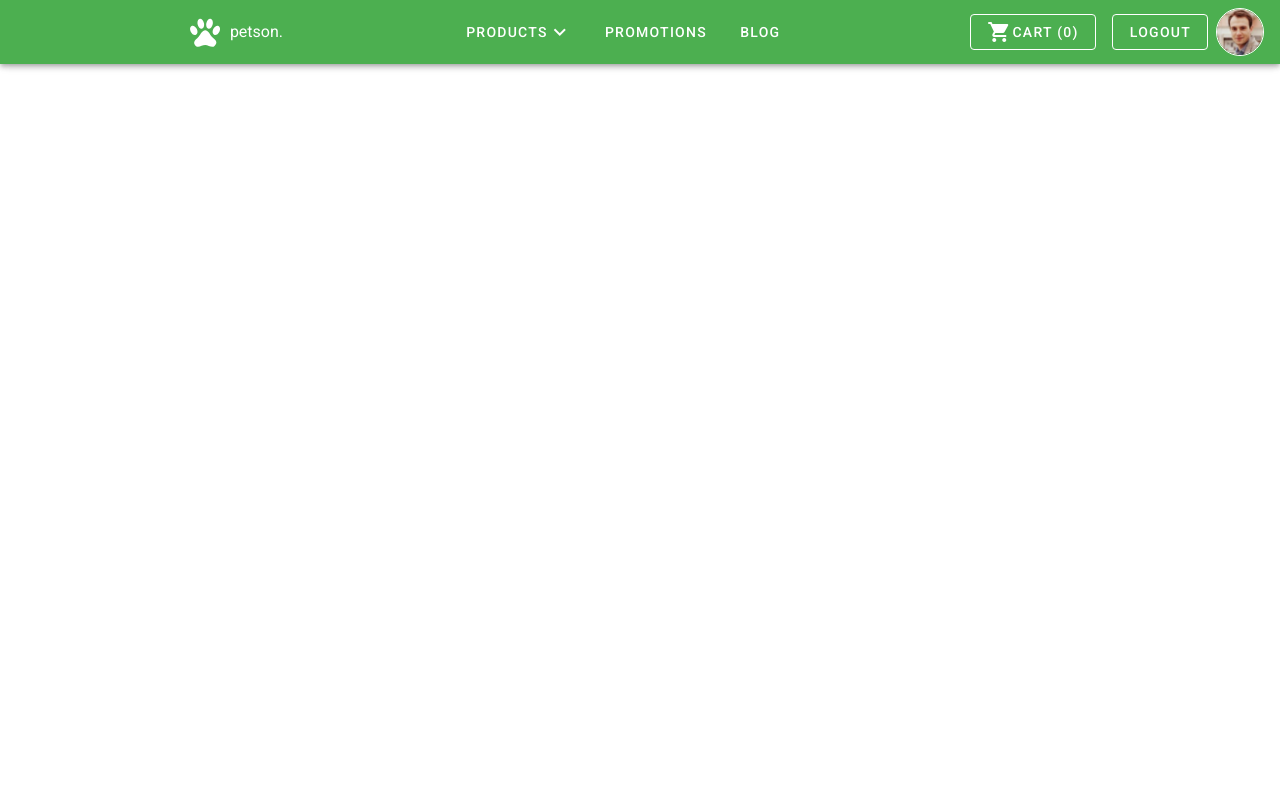
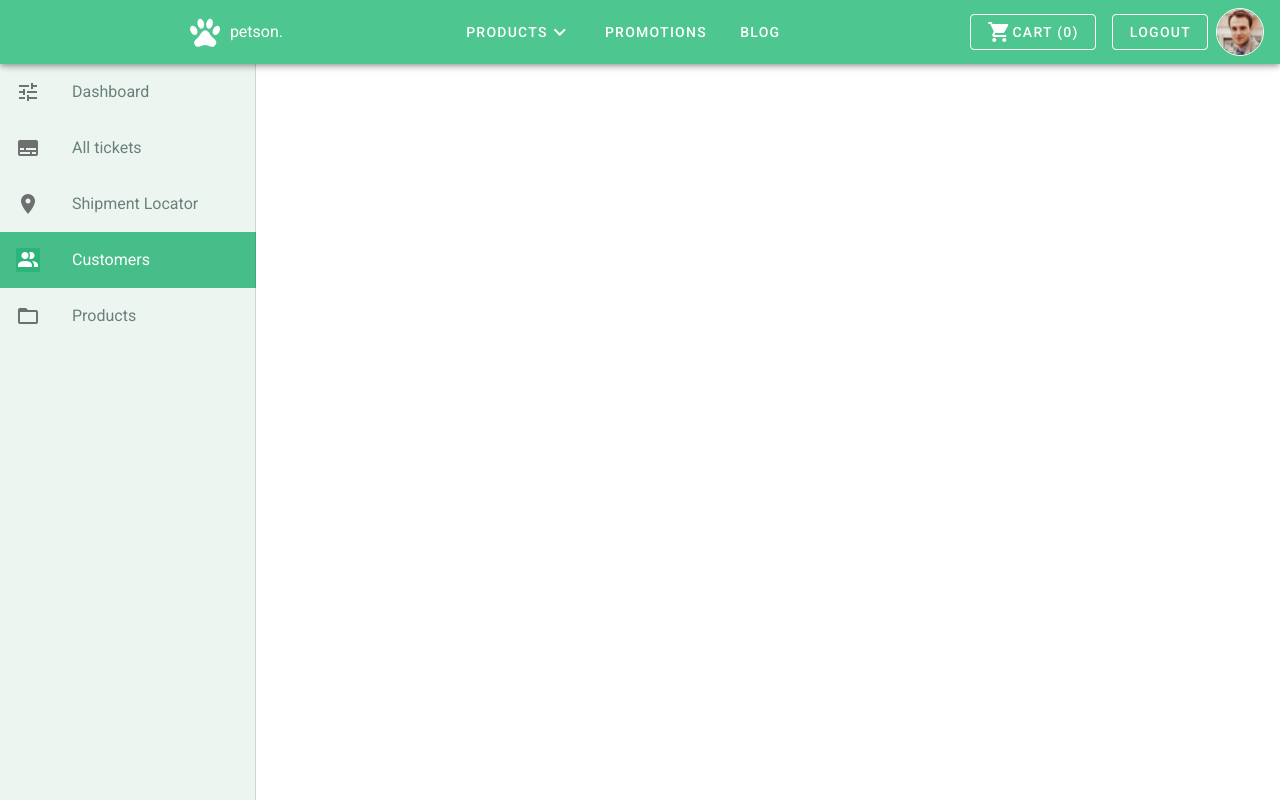
Before and after one commit to Bhushan1985/pet-shop, a Vue app: page /#/ in a window 1280 px wide. Built offline with nearby package versions, Linux system fonts and the light colour scheme.

Commit message:
1. Added the sidebar component. 2. Added router module, router-view. 3. Added customer initial page. 4. Added custom colors in theme.
1. Added the sidebar component.
2. Added router module, router-view.
3. Added customer initial page.
4. Added custom colors in theme.

```diff
--- a/package.json
+++ b/package.json
@@ -10,6 +10,7 @@
   "dependencies": {
     "core-js": "^3.6.5",
     "vue": "^2.6.11",
+    "vue-router": "^3.5.2",
     "vuetify": "^2.4.0"
   },
   "devDependencies": {
--- a/src/App.vue
+++ b/src/App.vue
@@ -1,19 +1,24 @@
 <template>
   <v-app>
-    <the-header>
-    </the-header>
+    <the-header></the-header>
+    <the-sidebar></the-sidebar>
     <v-main>
+      <v-container fluid>
+        <router-view></router-view>
+      </v-container>
     </v-main>
   </v-app>
 </template>
 
 <script>
 import TheHeader from "./components/TheHeader.vue"
+import TheSidebar from "./components/TheSidebar.vue"
 
 export default {
   name: 'App',
   components: {
-    TheHeader
+    TheHeader,
+    TheSidebar
   },
 
   data: () => ({
--- /dev/null
+++ b/src/components/Customers.vue
@@ -0,0 +1,3 @@
+<template>
+	<div>This is customer page</div>
+</template>
--- a/src/components/TheHeader.vue
+++ b/src/components/TheHeader.vue
@@ -1,5 +1,5 @@
 <template>
-	<v-app-bar app dark color="green">
+	<v-app-bar app dark clipped-left color="base">
 		<v-spacer></v-spacer>
 		<v-app-bar-nav-icon>
 			<img src="@/assets/Vector.svg" width="31px" height="29px" alt="" />
--- /dev/null
+++ b/src/components/TheSidebar.vue
@@ -0,0 +1,39 @@
+<template>
+	<v-navigation-drawer app clipped permanent color="lighten1">
+		<v-list-item-group
+        v-model="selectedItem"
+				active-class="bg-active"
+      >
+			<v-list-item v-for="item in navItems" :key="item.title" :href="item.link">
+				<v-list-item-icon>
+					<v-icon>{{item.icon}}</v-icon>
+				</v-list-item-icon>
+				<v-list-item-content>
+					<v-list-item-title class="lighten2--text" v-text="item.title"></v-list-item-title>
+				</v-list-item-content>
+			</v-list-item>
+		</v-list-item-group>
+	</v-navigation-drawer>
+</template>
+<script>
+export default {
+	data() {
+		return {
+			navItems:[
+				{title: 'Dashboard', icon: 'mdi-tune', link: '/#/'},
+				{title: 'All tickets', icon: 'mdi-subtitles', link: '/#/'},
+				{title: 'Shipment Locator', icon: 'mdi-map-marker', link: '/#/'},
+				{title: 'Customers', icon: 'mdi-account-multiple', link: '#/customers'},
+				{title: 'Products', icon: 'mdi-folder-outline', link: '/#/'},
+			],
+			selectedItem: 3
+		}
+	}
+}
+</script>
+<style scoped>
+.bg-active, .bg-active i, .bg-active .v-list-item__title {
+	color: white!important;
+	background: var(--v-dark-base);
+}
+</style>
--- a/src/main.js
+++ b/src/main.js
@@ -1,10 +1,12 @@
 import Vue from 'vue'
 import App from './App.vue'
 import vuetify from './plugins/vuetify'
+import router from './router'
 
 Vue.config.productionTip = false
 
 new Vue({
+  router,
   vuetify,
   render: h => h(App)
 }).$mount('#app')
--- a/src/plugins/vuetify.js
+++ b/src/plugins/vuetify.js
@@ -1,11 +1,23 @@
 import Vue from 'vue';
 import Vuetify from 'vuetify/lib/framework';
 
-Vue.use(Vuetify, {
-    theme: {
-      green: '#4EC690'
+Vue.use(Vuetify)
+
+const opts = {
+  theme: {
+    dark: false,
+    options: {
+      customProperties: true,
+    },
+    themes: {
+      light: {
+        base: '#4EC690',
+        lighten1: '#EDF5F1',
+        lighten2: '#69817B',
+        dark: '#2DB479'
+      }
     }
-  });
+  }
+}
 
-export default new Vuetify({
-});
+export default new Vuetify(opts);
--- /dev/null
+++ b/src/router.js
@@ -0,0 +1,13 @@
+import Vue from 'vue'
+import Router from 'vue-router'
+import Customers from './components/Customers.vue'
+
+Vue.use(Router)
+
+const router = new Router({
+	routes:[
+		{ path: '/customers', name: 'customers', component: Customers },
+	]
+})
+
+export default router
```
Also changed, not shown: 1 other file (tests, documents, lock files or other folders).
